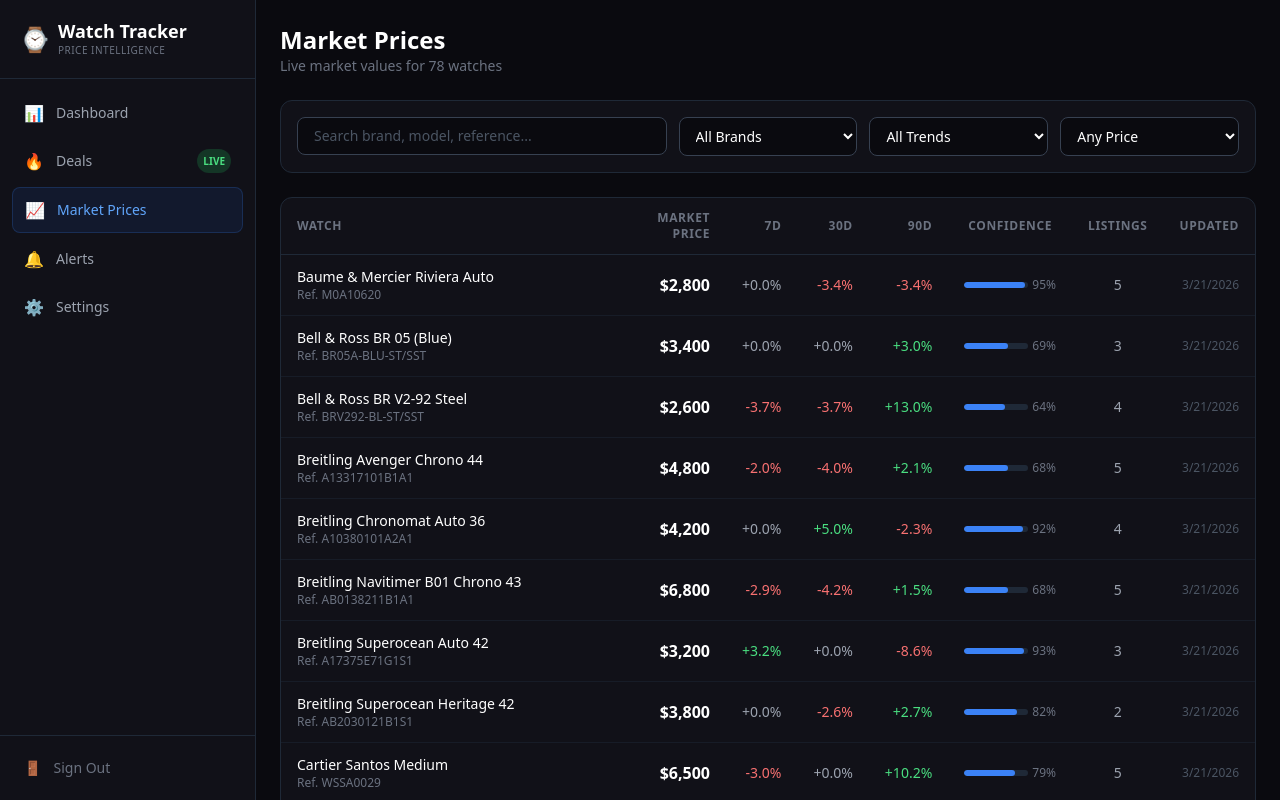
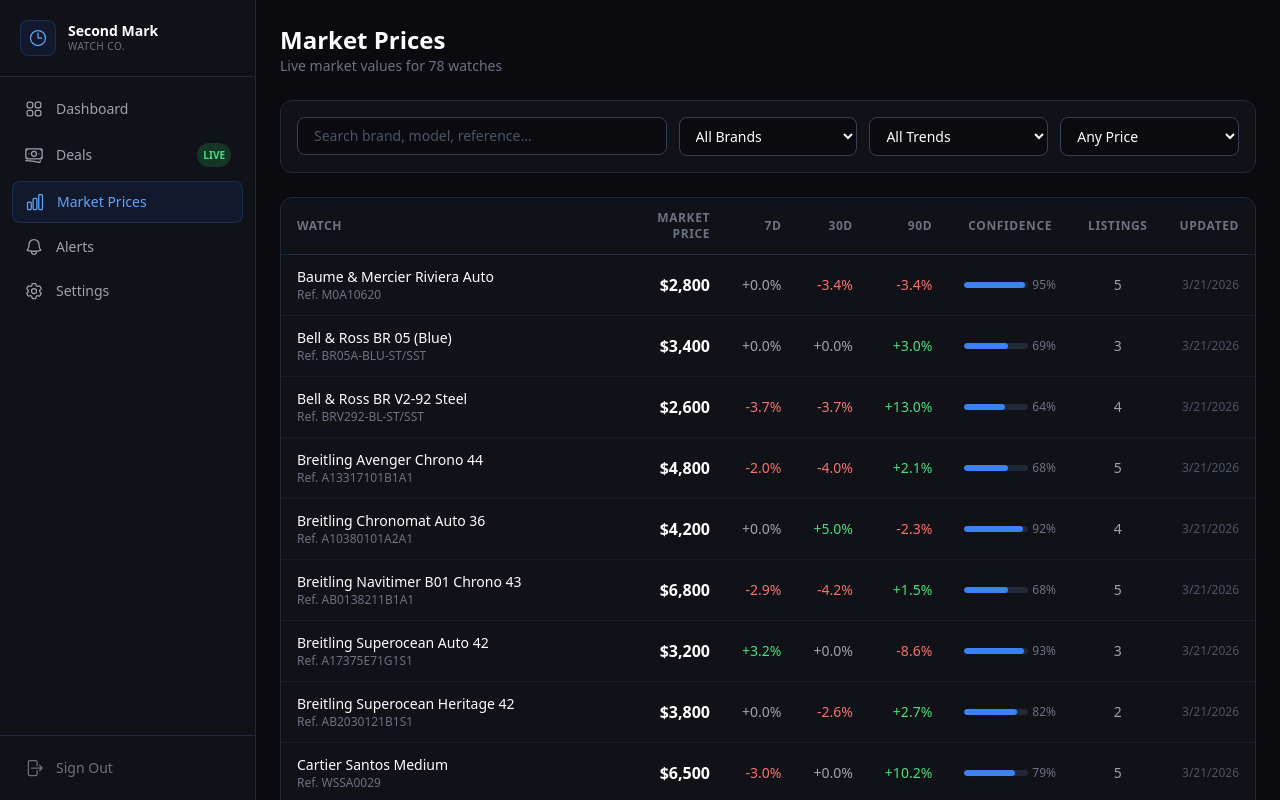
Before and after one commit to sebastiankros/watch-tracker, a Next.js app: page /market in a window 1280 px wide. Shown: the top 800 px of the page. Built offline with nearby package versions, Linux system fonts and the light colour scheme.

Commit message:
Branding updates: Second Mark Watch Co. with SVG icons

```diff
--- a/src/app/login/page.tsx
+++ b/src/app/login/page.tsx
@@ -1,6 +1,7 @@
 'use client';
 
 import { useState } from 'react';
+import { WatchIcon, SpinnerIcon } from '@/components/Icons';
 
 export default function LoginPage() {
   const [email, setEmail] = useState('');
@@ -38,8 +39,10 @@
     <div className="min-h-screen bg-[#0a0a0f] flex items-center justify-center p-4">
       <div className="w-full max-w-md">
         <div className="text-center mb-8">
-          <div className="text-4xl mb-2">⌚</div>
-          <h1 className="text-2xl font-bold text-white">Watch Tracker</h1>
+          <div className="inline-flex items-center justify-center w-16 h-16 rounded-2xl bg-blue-600/10 border border-blue-500/20 mb-4">
+            <WatchIcon className="w-8 h-8 text-blue-400" />
+          </div>
+          <h1 className="text-2xl font-bold text-white">Second Mark Watch Co.</h1>
           <p className="text-gray-500 text-sm mt-1">Market Price Intelligence</p>
         </div>
 
@@ -57,7 +60,7 @@
               value={email}
               onChange={(e) => setEmail(e.target.value)}
               className="w-full bg-[#0a0a0f] border border-gray-700 rounded-lg px-4 py-2.5 text-white focus:outline-none focus:border-blue-500 transition"
-              placeholder="Enter email"
+              placeholder="you@example.com"
               autoFocus
             />
           </div>
@@ -76,11 +79,20 @@
           <button
             type="submit"
             disabled={loading}
-            className="w-full bg-blue-600 hover:bg-blue-700 disabled:opacity-50 text-white font-medium py-2.5 rounded-lg transition"
+            className="w-full bg-blue-600 hover:bg-blue-700 disabled:opacity-50 text-white font-medium py-2.5 rounded-lg transition flex items-center justify-center gap-2"
           >
-            {loading ? 'Signing in...' : 'Sign In'}
+            {loading ? (
+              <>
+                <SpinnerIcon className="w-4 h-4" />
+                Signing in...
+              </>
+            ) : (
+              'Sign In'
+            )}
           </button>
         </form>
+
+        <p className="text-center text-xs text-gray-600 mt-6">Operator access only</p>
       </div>
     </div>
   );
--- a/src/components/MobileNav.tsx
+++ b/src/components/MobileNav.tsx
@@ -2,13 +2,14 @@
 
 import Link from 'next/link';
 import { usePathname } from 'next/navigation';
+import { DashboardIcon, DealsIcon, MarketIcon, AlertIcon, SettingsIcon } from './Icons';
 
 const NAV_ITEMS = [
-  { href: '/', label: 'Home', icon: '📊' },
-  { href: '/deals', label: 'Deals', icon: '🔥' },
-  { href: '/market', label: 'Market', icon: '📈' },
-  { href: '/alerts', label: 'Alerts', icon: '🔔' },
-  { href: '/settings', label: 'Settings', icon: '⚙️' },
+  { href: '/', label: 'Home', Icon: DashboardIcon },
+  { href: '/deals', label: 'Deals', Icon: DealsIcon },
+  { href: '/market', label: 'Market', Icon: MarketIcon },
+  { href: '/alerts', label: 'Alerts', Icon: AlertIcon },
+  { href: '/settings', label: 'Settings', Icon: SettingsIcon },
 ];
 
 export default function MobileNav() {
@@ -18,7 +19,7 @@
     <nav className="lg:hidden fixed bottom-0 left-0 right-0 bg-[#111118] border-t border-gray-800 z-30 px-2 py-1">
       <div className="flex justify-around">
         {NAV_ITEMS.map((item) => {
-          const active = pathname === item.href;
+          const active = pathname === item.href || (item.href !== '/' && pathname.startsWith(item.href));
           return (
             <Link
               key={item.href}
@@ -27,7 +28,7 @@
                 active ? 'text-blue-400' : 'text-gray-500'
               }`}
             >
-              <span className="text-lg mb-0.5">{item.icon}</span>
+              <item.Icon className="w-5 h-5 mb-0.5" />
               {item.label}
             </Link>
           );
--- a/src/components/Sidebar.tsx
+++ b/src/components/Sidebar.tsx
@@ -2,13 +2,14 @@
 
 import Link from 'next/link';
 import { usePathname } from 'next/navigation';
+import { DashboardIcon, DealsIcon, MarketIcon, AlertIcon, SettingsIcon, LogoutIcon, WatchIcon } from './Icons';
 
 const NAV_ITEMS = [
-  { href: '/', label: 'Dashboard', icon: '📊' },
-  { href: '/deals', label: 'Deals', icon: '🔥' },
-  { href: '/market', label: 'Market Prices', icon: '📈' },
-  { href: '/alerts', label: 'Alerts', icon: '🔔' },
-  { href: '/settings', label: 'Settings', icon: '⚙️' },
+  { href: '/', label: 'Dashboard', Icon: DashboardIcon },
+  { href: '/deals', label: 'Deals', Icon: DealsIcon, badge: 'LIVE' },
+  { href: '/market', label: 'Market Prices', Icon: MarketIcon },
+  { href: '/alerts', label: 'Alerts', Icon: AlertIcon },
+  { href: '/settings', label: 'Settings', Icon: SettingsIcon },
 ];
 
 export default function Sidebar() {
@@ -22,18 +23,20 @@
   return (
     <aside className="w-64 bg-[#111118] border-r border-gray-800 h-screen flex flex-col fixed left-0 top-0 z-20">
       <div className="p-5 border-b border-gray-800">
-        <Link href="/" className="flex items-center gap-2">
-          <span className="text-2xl">⌚</span>
+        <Link href="/" className="flex items-center gap-3">
+          <div className="w-9 h-9 rounded-lg bg-blue-600/10 border border-blue-500/20 flex items-center justify-center">
+            <WatchIcon className="w-5 h-5 text-blue-400" />
+          </div>
           <div>
-            <h1 className="text-lg font-bold text-white leading-tight">Watch Tracker</h1>
-            <p className="text-[10px] text-gray-500 uppercase tracking-wider">Price Intelligence</p>
+            <h1 className="text-sm font-bold text-white leading-tight">Second Mark</h1>
+            <p className="text-[10px] text-gray-500 uppercase tracking-wider">Watch Co.</p>
           </div>
         </Link>
       </div>
 
       <nav className="flex-1 p-3 space-y-1">
         {NAV_ITEMS.map((item) => {
-          const active = pathname === item.href;
+          const active = pathname === item.href || (item.href !== '/' && pathname.startsWith(item.href));
           return (
             <Link
               key={item.href}
@@ -44,11 +47,11 @@
                   : 'text-gray-400 hover:text-white hover:bg-white/5'
               }`}
             >
-              <span className="text-base">{item.icon}</span>
+              <item.Icon className="w-5 h-5" />
               {item.label}
-              {item.label === 'Deals' && (
+              {item.badge && (
                 <span className="ml-auto bg-green-500/20 text-green-400 text-[10px] px-1.5 py-0.5 rounded-full font-bold">
-                  LIVE
+                  {item.badge}
                 </span>
               )}
             </Link>
@@ -61,7 +64,7 @@
           onClick={handleLogout}
           className="w-full flex items-center gap-3 px-3 py-2.5 rounded-lg text-sm text-gray-500 hover:text-red-400 hover:bg-red-500/5 transition"
         >
-          <span>🚪</span>
+          <LogoutIcon className="w-5 h-5" />
           Sign Out
         </button>
       </div>
```
